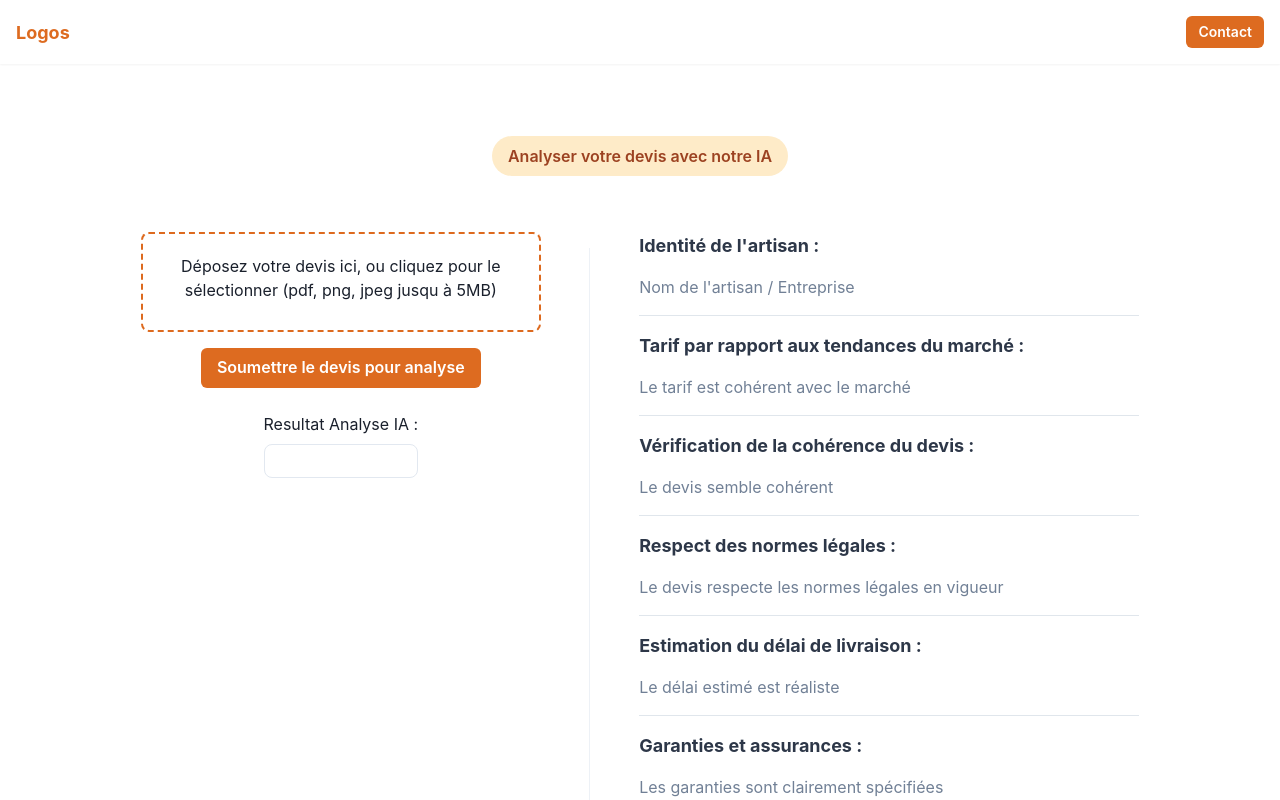
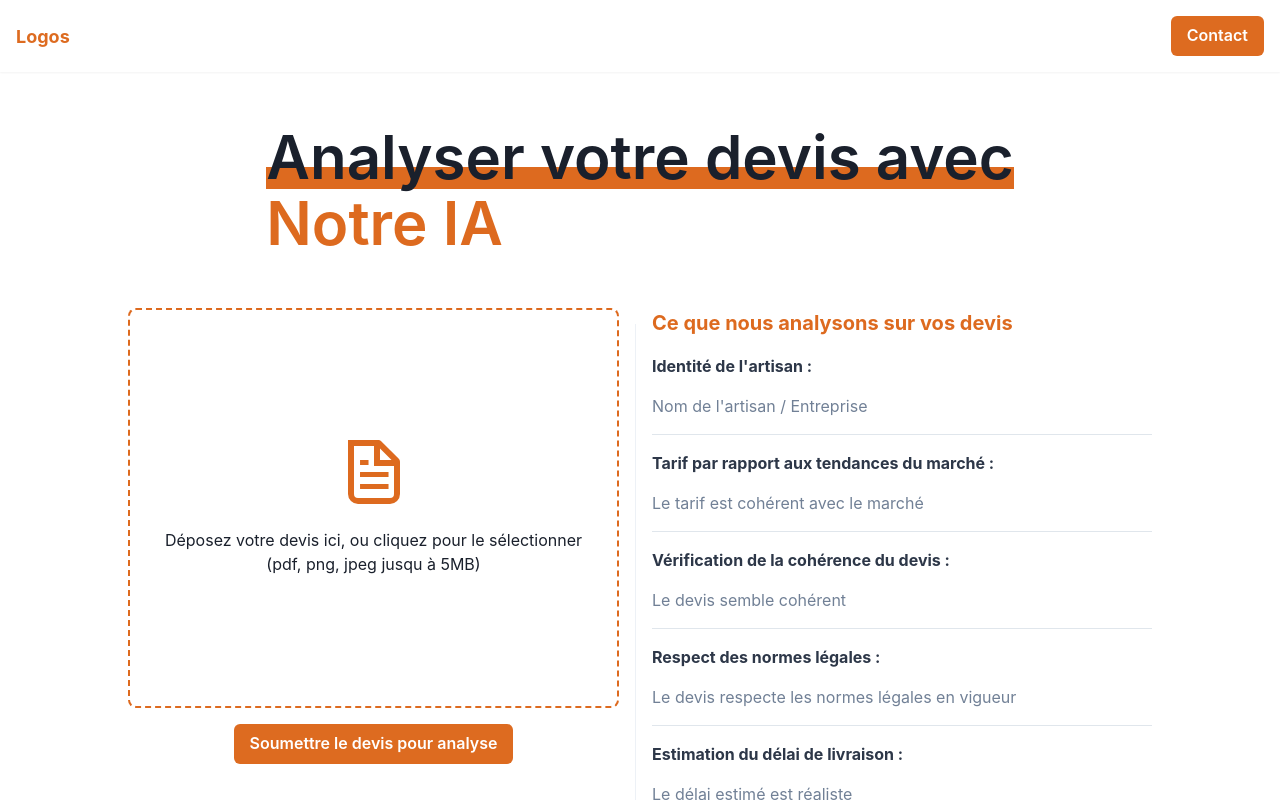
Before and after one commit to ondongo/artisan, a Next.js app: page /demo in a window 1280 px wide. Shown: the top 800 px of the page. Built offline with nearby package versions, Linux system fonts and the light colour scheme.

Commit message:
refactor : change design logic page

```diff
--- a/src/app/demo/page.tsx
+++ b/src/app/demo/page.tsx
@@ -18,6 +18,7 @@ import {
   TabPanel,
   TabPanels,
   Tabs,
+  Heading,
 } from "@chakra-ui/react";
 import { useState } from "react";
 import { useDropzone } from "react-dropzone";
@@ -33,8 +34,9 @@ export default function Home() {
     name: null,
     type: null,
   });
-  const [isExtracted, setIsExtracted] = useState(false);
+
   const [extractedText, setExtractedText] = useState("");
+  const [isAnalyzed, setIsAnalyzed] = useState(false);
   const onDrop = (acceptedFiles: File[]) => {
     const file = acceptedFiles[0];
     if (file) {
@@ -56,7 +58,7 @@ export default function Home() {
     maxSize: 5 * 1024 * 1024,
   });
 
-  const handleSubmit = async () => {
+  const handleExtractAndAnalyze = async () => {
     setIsLoading(true);
     try {
       if (!fileData.base64) {
@@ -64,8 +66,8 @@ export default function Home() {
         return;
       }
 
-      console.log("filedata", fileData.base64);
-      const payload = {
+      // Étape 1 : Extraction du texte via DocumentAI
+      const extractPayload = {
         files: [
           {
             file: fileData.base64,
@@ -75,45 +77,23 @@ export default function Home() {
         ],
       };
 
-      const res: any = await fetch("/api/documentai", {
+      const extractResponse = await fetch("/api/documentai", {
         method: "POST",
         headers: {
           "Content-Type": "application/json",
         },
-        body: JSON.stringify(payload),
+        body: JSON.stringify(extractPayload),
       });
 
-      const data = await res.json();
+      const extractData = await extractResponse.json();
 
-      if (data.status === 200) {
-        // Extrait le texte du document
-        const extractedText = data.message;
-        console.log("Texte extrait:", extractedText);
+      if (extractData.status === 200) {
+        const extractedText = extractData.message;
         setExtractedText(extractedText);
-        setIsExtracted(true);
-        return extractedText; // Retourne le texte extrait
-      } else {
-        console.log("Erreur:", data.message);
-        setIsExtracted(false);
-        return null;
-      }
-    } catch (error) {
-      setIsLoading(false);
-      console.log("Erreur :", error);
-    } finally {
-      setIsLoading(false);
-    }
-  };
+        console.log("Texte extrait :", extractedText);
 
-  const handleAnalyze = async () => {
-    setIsLoading(true);
-    try {
-      if (!extractedText) {
-        alert("Aucun texte extrait pour analyse.");
-        return;
-      }
-
-      const response = await fetch("/api/openapi", {
+        // Étape 2 : Analyse via OpenAI
+        const analyzeResponse = await fetch("/api/openapi", {
           method: "POST",
           headers: {
             "Content-Type": "application/json",
@@ -121,15 +101,20 @@ export default function Home() {
           body: JSON.stringify({ text: extractedText }),
         });
 
-      const data = await response.json();
-      console.log(data.message);
-      if (data.status === 200) {
-        setAnalysis(data.message);
+        const analyzeData = await analyzeResponse.json();
+
+        if (analyzeData.status === 200) {
+          setAnalysis(analyzeData.message);
+          setIsAnalyzed(true);
+          console.log("Analyse :", analyzeData.message);
         } else {
-        console.error("Erreur d'analyse :", data.error);
+          console.error("Erreur d'analyse :", analyzeData.error);
+        }
+      } else {
+        console.error("Erreur d'extraction :", extractData.message);
       }
     } catch (error) {
-      console.error("Erreur lors de l'appel à l'API :", error);
+      console.error("Erreur lors du traitement :", error);
     } finally {
       setIsLoading(false);
     }
@@ -138,22 +123,42 @@ export default function Home() {
   return (
     <Flex height={"auto"} direction={"column"} gap={8}>
       <NavBar />
-      <Tabs variant="soft-rounded" colorScheme="orange">
-        <TabList
-          py={10}
+
+      <Flex
+        py={5}
         display={"flex"}
         justifyContent={"center"}
         alignItems={"center"}
       >
-          <Tab>Analyser votre devis avec notre IA</Tab>
-          {/*   <Tab>Obtenez l&apos;aide d&apos;un expert</Tab> */}
-        </TabList>
-        <TabPanels>
-          <TabPanel
-            display={"flex"}
-            justifyContent={"center"}
-            alignItems={"center"}
+        <Heading
+          lineHeight={1.1}
+          fontWeight={600}
+          fontSize={{ base: "3xl", sm: "4xl", md: "6xl" }}
         >
+          <Text
+            as={"span"}
+            position={"relative"}
+            _after={{
+              content: "''",
+              width: "full",
+              height: "30%",
+              position: "absolute",
+              bottom: 1,
+              left: 0,
+              bg: "#DD6A1F",
+              zIndex: -1,
+            }}
+          >
+            Analyser votre devis avec
+          </Text>
+          <br />
+          <Text as={"span"} color={"#DD6A1F"}>
+            Notre IA
+          </Text>
+        </Heading>
+      </Flex>
+
+      <Box display={"flex"} justifyContent={"center"} alignItems={"center"}>
         <Flex
           direction={["column", null, "row"]}
           justifyContent={["center", null, "space-between"]}
@@ -168,14 +173,29 @@ export default function Home() {
                 borderRadius: "8px",
                 cursor: "pointer",
                 width: "100%",
-                    maxWidth: "400px",
+                maxWidth: "500px",
                 textAlign: "center",
+                minHeight: "400px", // Augmentation de la hauteur
+                display: "flex",
+                flexDirection: "column",
+                justifyContent: "center",
+                alignItems: "center",
+                gap: "16px", // Espace entre les éléments
               }}
             >
               <input {...getInputProps()} />
+              <div>
+                {/* Icône pour les fichiers/images */}
+                <Image
+                  src="/fileorange.svg"
+                  alt="Icône pour les fichiers"
+                  width={16}
+                  height={20}
+                />
+              </div>
               <Text mb={2}>
-                    Déposez votre devis ici, ou cliquez pour le sélectionner
-                    (pdf, png, jpeg jusqu&nbsp;à 5MB)
+                Déposez votre devis ici, ou cliquez pour le sélectionner (pdf,
+                png, jpeg jusqu&nbsp;à 5MB)
               </Text>
             </div>
 
@@ -201,24 +221,13 @@ export default function Home() {
 
             <Flex mt={4}>
               <Button
-                    onClick={handleSubmit}
+                onClick={handleExtractAndAnalyze}
                 colorScheme="orange"
                 disabled={isLoading}
               >
-                    {isLoading ? (
-                      <Spinner />
-                    ) : (
-                      "Soumettre le devis pour analyse"
-                    )}
+                {isLoading ? <Spinner /> : "Soumettre le devis pour analyse"}
               </Button>
             </Flex>
-
-                <Box mt={6}>
-                  <Text>Resultat Analyse IA :</Text>
-                  <Box borderWidth="1px" p={4} mt={2} borderRadius="lg">
-                    <Text>{analysis}</Text>
-                  </Box>
-                </Box>
           </Flex>
 
           <Stack
@@ -243,28 +252,21 @@ export default function Home() {
               </Box>
             ) : (
               <Box width="500px">
-                    {isExtracted && (
+                {isAnalyzed && (
                   <Box my={"2rem"}>
-                        <Button
-                          my={4}
-                          colorScheme="blue"
-                          onClick={handleAnalyze}
-                          isLoading={isLoading}
-                        >
-                          Analyser extraction avec IA
-                        </Button>
-                        <Text color="gray.500" mt={2}>
-                          Le texte extrait pour analyse à l&apos;IA
-                        </Text>
-
                     <Box mt={4} p={4} borderWidth="1px" borderRadius="8px">
-                          <Text>{extractedText}</Text>
+                      <Text>{analysis}</Text>
                     </Box>
                   </Box>
                 )}
 
+                {!isAnalyzed && (
                   <VStack align="start" spacing={4}>
-                      <Text fontSize="lg" fontWeight="bold" color="gray.700">
+                    <Text color={"#DD6A1F"} fontSize="xl" fontWeight="bold">
+                      Ce que nous analysons sur vos devis
+                    </Text>
+
+                    <Text fontSize="md" fontWeight="bold" color="gray.700">
                       Identité de l&apos;artisan :
                     </Text>
                     <Text color="gray.500">
@@ -272,7 +274,7 @@ export default function Home() {
                     </Text>
                     <Divider borderColor="gray.300" />
 
-                      <Text fontSize="lg" fontWeight="bold" color="gray.700">
+                    <Text fontSize="md" fontWeight="bold" color="gray.700">
                       Tarif par rapport aux tendances du marché :
                     </Text>
                     <Text color="gray.500">
@@ -280,14 +282,14 @@ export default function Home() {
                     </Text>
                     <Divider borderColor="gray.300" />
 
-                      <Text fontSize="lg" fontWeight="bold" color="gray.700">
+                    <Text fontSize="md" fontWeight="bold" color="gray.700">
                       Vérification de la cohérence du devis :
                     </Text>
                     <Text color="gray.500">Le devis semble cohérent</Text>
                     <Divider borderColor="gray.300" />
 
                     {/* Ajout de nouvelles vérifications */}
-                      <Text fontSize="lg" fontWeight="bold" color="gray.700">
+                    <Text fontSize="md" fontWeight="bold" color="gray.700">
                       Respect des normes légales :
                     </Text>
                     <Text color="gray.500">
@@ -295,13 +297,13 @@ export default function Home() {
                     </Text>
                     <Divider borderColor="gray.300" />
 
-                      <Text fontSize="lg" fontWeight="bold" color="gray.700">
+                    <Text fontSize="md" fontWeight="bold" color="gray.700">
                       Estimation du délai de livraison :
                     </Text>
                     <Text color="gray.500">Le délai estimé est réaliste</Text>
                     <Divider borderColor="gray.300" />
 
-                      <Text fontSize="lg" fontWeight="bold" color="gray.700">
+                    <Text fontSize="md" fontWeight="bold" color="gray.700">
                       Garanties et assurances :
                     </Text>
                     <Text color="gray.500">
@@ -310,28 +312,23 @@ export default function Home() {
                     <Divider borderColor="gray.300" />
 
                     {/* Pourcentage de fiabilité */}
-                      <Text fontSize="lg" fontWeight="bold" color="green.700">
+                    <Text fontSize="md" fontWeight="bold" color="green.700">
                       Fiabilité du devis après analyse :
                     </Text>
 
                     <Flex direction="column" align="center" p={6}>
                       <Box bg="#DD6A1F" width="100%" borderRadius="8px" p={2}>
-                          <Text
-                            fontSize="lg"
-                            fontWeight="600"
-                            color="orange.300"
-                          >
+                        <Text fontSize="md" fontWeight="600" color="orange.300">
                           85% de fiabilité
                         </Text>
                       </Box>
                       <Text color="gray.500" mt={2}>
-                          Le devis présente quelques incohérences mineures.
-                          Voici les détails :
+                        Le devis présente quelques incohérences mineures. Voici
+                        les détails :
                       </Text>
                       <Box mt={4} p={4} borderWidth="1px" borderRadius="8px">
                         <Text>
-                            Incohérence : Le prix des matériaux semble trop
-                            élevé.
+                          Incohérence : Le prix des matériaux semble trop élevé.
                         </Text>
                         <Text>Omission : Aucune mention des garanties.</Text>
                         <Text>
@@ -341,16 +338,12 @@ export default function Home() {
                       </Box>
                     </Flex>
                   </VStack>
+                )}
               </Box>
             )}
           </Flex>
         </Flex>
-          </TabPanel>
-          <TabPanel>
-            <p>two!</p>
-          </TabPanel>
-        </TabPanels>
-      </Tabs>
+      </Box>
     </Flex>
   );
 }
--- a/src/components/NavBar.tsx
+++ b/src/components/NavBar.tsx
@@ -14,7 +14,7 @@ function NavBar() {
       <Box fontWeight="bold" fontSize="lg" color="orange.500">
         Logos
       </Box>
-      <Button colorScheme="orange" variant="solid" size="sm">
+      <Button colorScheme="orange" variant="solid" size="md">
         Contact
       </Button>
     </Flex>
```
Also changed, not shown: public/fileorange.svg (added), public/logo.png (added). Lines whose indentation alone changed are shown as unchanged.
